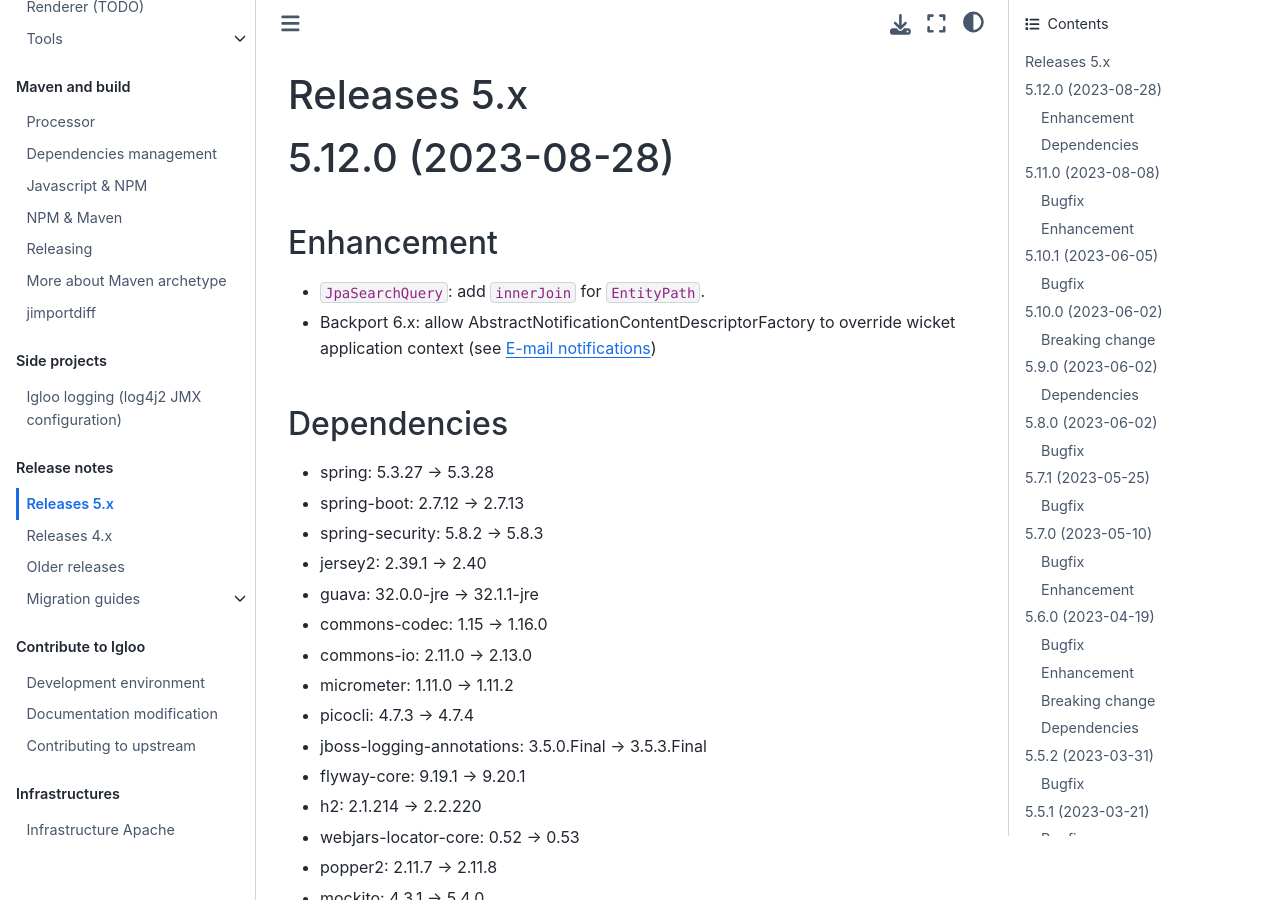
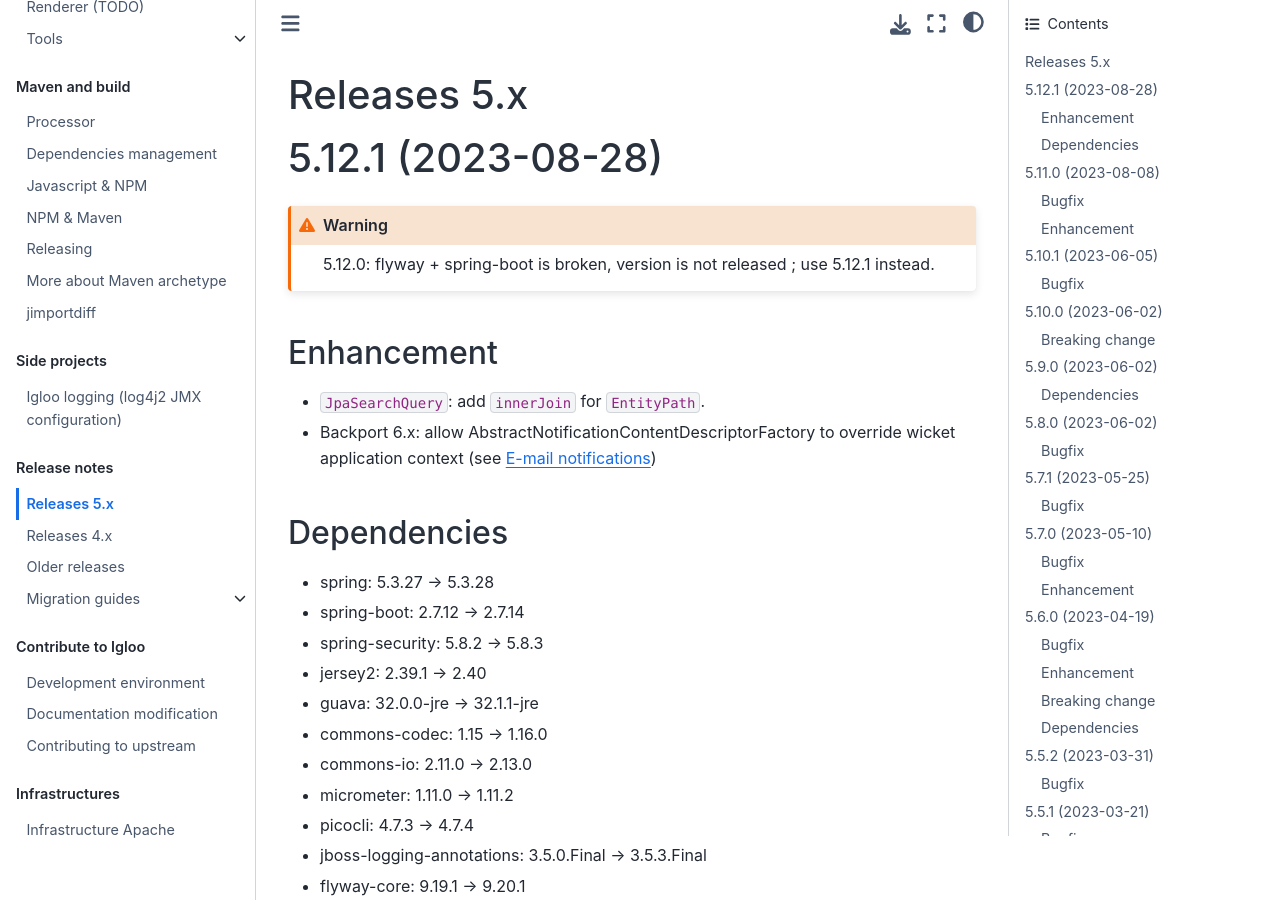
Before and after one commit to igloo-project/igloo-doc, a Sphinx documentation site: the page built from source/release-notes/releases-5.x.md, in a window 1280 px wide and 900 px high. Built offline with Sphinx 7.4.7 and the Sphinx Book theme 1.1.4, drawn with Linux system fonts in a browser that asks for light colours.

Commit message:
5.12.1 release

````diff
--- a/source/release-notes/releases-5.x.md
+++ b/source/release-notes/releases-5.x.md
@@ -1,8 +1,12 @@
 # Releases 5.x
 
-(v5.12.0)=
+(v5.12.1)=
 
-# 5.12.0 (2023-08-28)
+# 5.12.1 (2023-08-28)
+
+```{warning}
+5.12.0: flyway + spring-boot is broken, version is not released ; use 5.12.1 instead.
+```
 
 ## Enhancement
 
@@ -13,7 +17,7 @@
 ## Dependencies
 
 * spring: 5.3.27 -> 5.3.28
-* spring-boot: 2.7.12 -> 2.7.13
+* spring-boot: 2.7.12 -> 2.7.14
 * spring-security: 5.8.2 -> 5.8.3
 * jersey2: 2.39.1 -> 2.40
 * guava: 32.0.0-jre -> 32.1.1-jre
````
